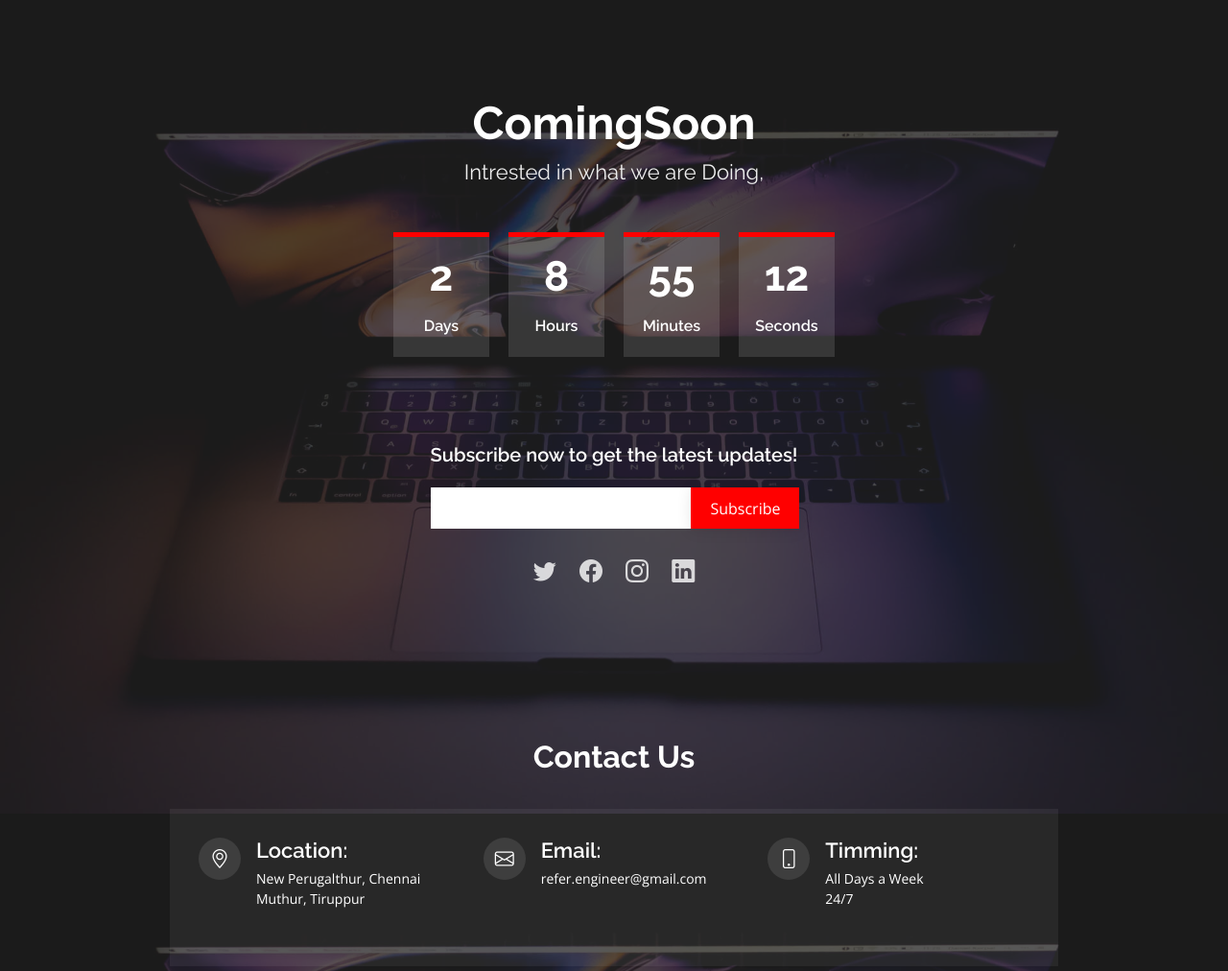
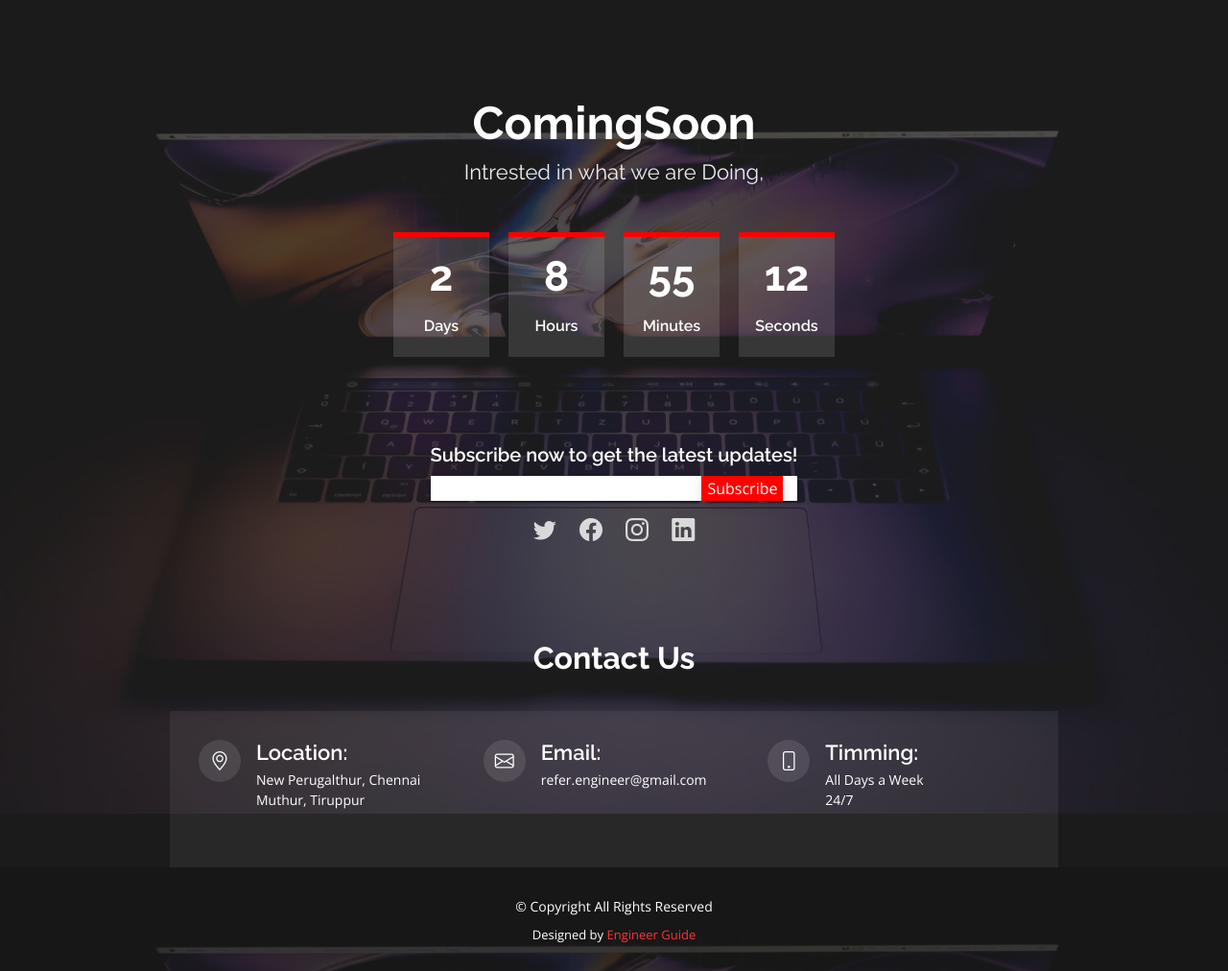
Before and after one commit to Nagarajan98/dfs, a website: page index.html in a window 1280 px wide. Shown: the top 1012 px of the page at 96% size. Drawn offline with nearby package versions, Linux system fonts and the light colour scheme.

Commit message:
Update style.css

```diff
--- a/assets/css/style.css
+++ b/assets/css/style.css
@@ -1,10 +1,3 @@
-/**
-* Template Name: ComingSoon - v4.7.0
-* Template URL: https://bootstrapmade.com/comingsoon-free-html-bootstrap-template/
-* Author: BootstrapMade.com
-* License: https://bootstrapmade.com/license/
-*/
-
 /*--------------------------------------------------------------
 # General
 --------------------------------------------------------------*/
@@ -139,7 +132,6 @@ h6 {
 @media (max-width: 575px) {
   #header .countdown div {
     width: 70px;
-    padding: 10px 0;
     margin: 10px 8px;
   }
 
@@ -163,34 +155,27 @@ h6 {
   font-size: 20px;
   font-weight: 600;
   color: #fff;
-  position: relative;
-  padding-bottom: 12px;
 }
 
 #header .subscribe .subscribe-form {
   min-width: 300px;
   margin-top: 10px;
   background: #fff;
-  padding: 6px 10px;
-  position: relative;
   text-align: left;
 }
 
 #header .subscribe .subscribe-form input[type="email"] {
   border: 0;
-  padding: 4px 8px;
   width: calc(100% - 100px);
 }
 
 #header .subscribe .subscribe-form input[type="submit"] {
-  position: absolute;
   top: 0;
   right: -2px;
   bottom: 0;
   border: 0;
   background: none;
   font-size: 16px;
-  padding: 0 20px;
   background: #ff0000;
   color: #fff;
   transition: 0.3s;
@@ -213,14 +198,12 @@ h6 {
   display: none;
   color: #18d26e;
   text-align: center;
-  padding: 15px;
   font-weight: 600;
 }
 
 #header .subscribe .loading {
   display: none;
   text-align: center;
-  padding: 15px;
 }
 
 #header .subscribe .loading:before {
@@ -229,7 +212,6 @@ h6 {
   border-radius: 50%;
   width: 24px;
   height: 24px;
-  margin: 0 10px -6px 0;
   border: 3px solid #18d26e;
   border-top-color: #eee;
   -webkit-animation: animate-loading-notify 1s linear infinite;
@@ -265,7 +247,6 @@ h6 {
   display: inline-block;
   color: rgba(255, 255, 255, 0.8);
   line-height: 1;
-  padding-top: 14px;
   margin: 0 10px;
   text-align: center;
   transition: 0.3s;
@@ -278,10 +259,6 @@ h6 {
 /*--------------------------------------------------------------
 # Sections General
 --------------------------------------------------------------*/
-section {
-  padding: 60px 0;
-}
-
 .section-bg {
   background-color: #fff5f5;
 }
```
